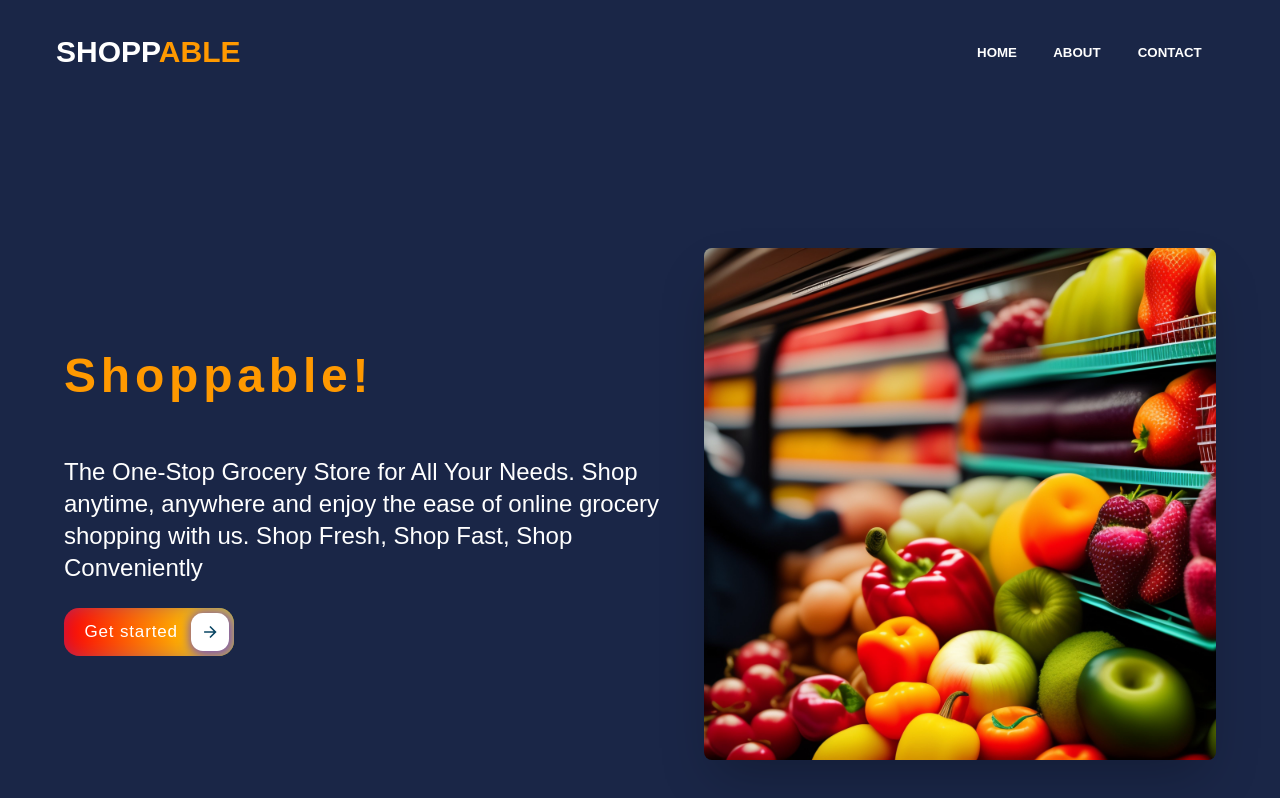
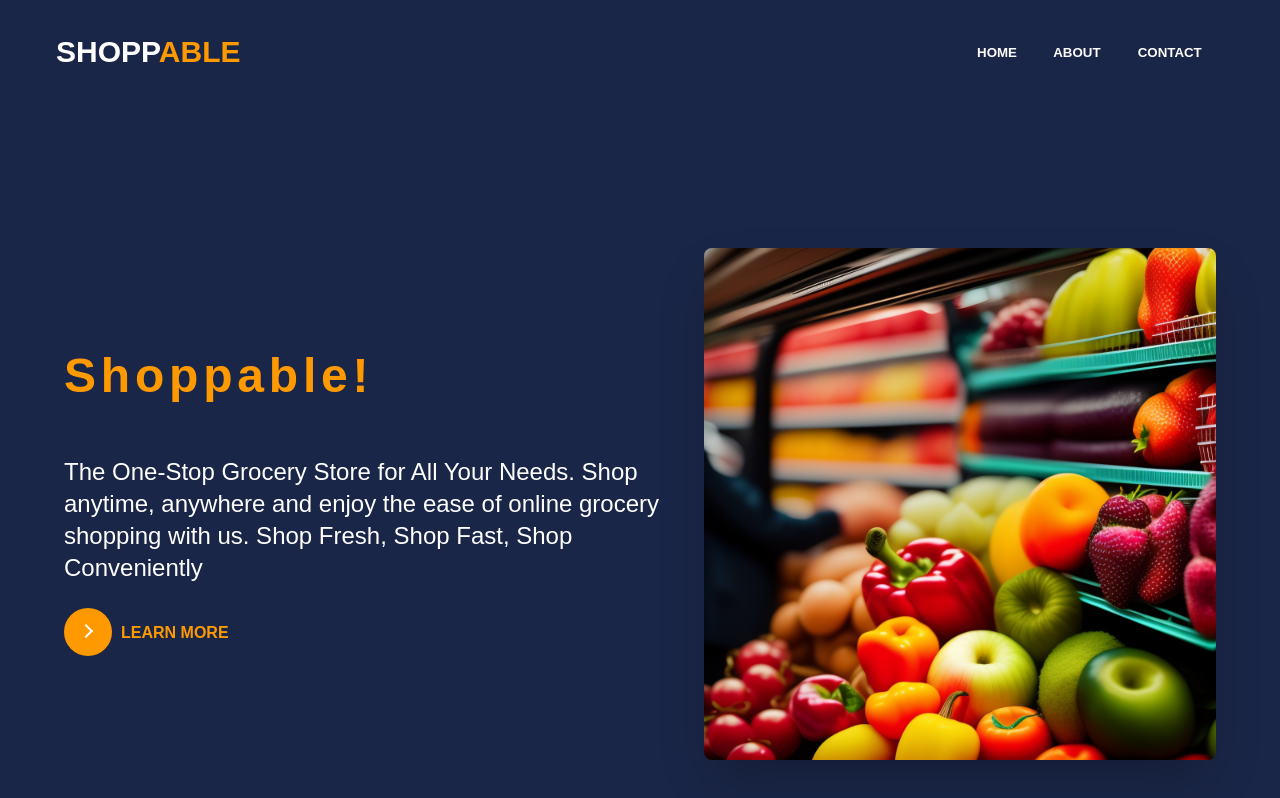
Before and after one commit to MdSami1998/Shoppable-Front-end, a React (Create React App) app: page / in a window 1280 px wide. Shown: the top 798 px of the page. Built offline with nearby package versions, Linux system fonts and the light colour scheme.

Commit message:
hero button modified

```diff
--- a/src/components/Home/Home.css
+++ b/src/components/Home/Home.css
@@ -1,53 +1,87 @@
-.cssbuttons-io-button {
-    /* background: #FF8C01; */
-    background-image: linear-gradient(to right, red , yellow);
-    color: white;
+button {
+  position: relative;
+  display: inline-block;
+  cursor: pointer;
+  outline: none;
+  border: 0;
+  vertical-align: middle;
+  text-decoration: none;
+  background: transparent;
+  padding: 0;
+  font-size: inherit;
   font-family: inherit;
-    padding: 0.35em;
-    padding-left: 1.2em;
-    font-size: 17px;
-    font-weight: 500;
-    border-radius: 0.9em;
-    border: none;
-    letter-spacing: 0.05em;
-    display: flex;
-    align-items: center;
-    box-shadow: inset 0 0 1.6em -0.6em #714da6;
-    overflow: hidden;
-    position: relative;
-    height: 2.8em;
-    padding-right: 3.3em;
  }
 
-  .cssbuttons-io-button .icon {
-    background: white;
-    margin-left: 1em;
-    position: absolute;
-    display: flex;
-    align-items: center;
-    justify-content: center;
-    height: 2.2em;
-    width: 2.2em;
-    border-radius: 0.7em;
-    box-shadow: 0.1em 0.1em 0.6em 0.2em #7b52b9;
-    right: 0.3em;
-    transition: all 0.3s;
+ button.learn-more {
+  width: 12rem;
+  height: auto;
  }
 
-  .cssbuttons-io-button:hover .icon {
-    width: calc(100% - 0.6em);
+ button.learn-more .circle {
+  transition: all 0.45s cubic-bezier(0.65, 0, 0.076, 1);
+  position: relative;
+  display: block;
+  margin: 0;
+  width: 3rem;
+  height: 3rem;
+  background: #FF9900;
+  border-radius: 1.625rem;
  }
 
-  .cssbuttons-io-button .icon svg {
-    width: 1.1em;
-    transition: transform 0.3s;
-    color: #094563;
+ button.learn-more .circle .icon {
+  transition: all 0.45s cubic-bezier(0.65, 0, 0.076, 1);
+  position: absolute;
+  top: 0;
+  bottom: 0;
+  margin: auto;
+  background: #fff;
  }
 
-  .cssbuttons-io-button:hover .icon svg {
-    transform: translateX(0.1em);
+ button.learn-more .circle .icon.arrow {
+  transition: all 0.45s cubic-bezier(0.65, 0, 0.076, 1);
+  left: 0.625rem;
+  width: 1.125rem;
+  height: 0.125rem;
+  background: none;
  }
 
-  .cssbuttons-io-button:active .icon {
-    transform: scale(0.95);
+ button.learn-more .circle .icon.arrow::before {
+  position: absolute;
+  content: "";
+  top: -0.29rem;
+  right: 0.0625rem;
+  width: 0.625rem;
+  height: 0.625rem;
+  border-top: 0.125rem solid #fff;
+  border-right: 0.125rem solid #fff;
+  transform: rotate(45deg);
  }
+
+ button.learn-more .button-text {
+  transition: all 0.45s cubic-bezier(0.65, 0, 0.076, 1);
+  position: absolute;
+  top: 0;
+  left: 0;
+  right: 0;
+  bottom: 0;
+  padding: 0.75rem 0;
+  margin: 0 0 0 1.85rem;
+  color: #FF9900;
+  font-weight: 700;
+  line-height: 1.6;
+  text-align: center;
+  text-transform: uppercase;
+ }
+
+ button:hover .circle {
+  width: 100%;
+ }
+
+ button:hover .circle .icon.arrow {
+  background: #fff;
+  transform: translate(1rem, 0);
+ }
+
+ button:hover .button-text {
+  color: #1A2647;
+ }
--- a/src/components/Home/Home.js
+++ b/src/components/Home/Home.js
@@ -19,10 +19,11 @@
 
                             {/* <button className=" flex items-center btn-sm md:btn-md rounded-xl btn-accent text-white">Get Started</button> */}
 
-                            <button class="cssbuttons-io-button"> Get started
-                                <div class="icon">
-                                    <svg xmlns="http://www.w3.org/2000/svg" viewBox="0 0 24 24" width="24" height="24"><path fill="none" d="M0 0h24v24H0z"></path><path fill="currentColor" d="M16.172 11l-5.364-5.364 1.414-1.414L20 12l-7.778 7.778-1.414-1.414L16.172 13H4v-2z"></path></svg>
-                                </div>
+                            <button class="learn-more">
+                                <span class="circle" aria-hidden="true">
+                                    <span class="icon arrow"></span>
+                                </span>
+                                <span class="button-text">Learn More</span>
                             </button>
                         </div>
                     </div>
```
Lines whose indentation alone changed are shown as unchanged.
